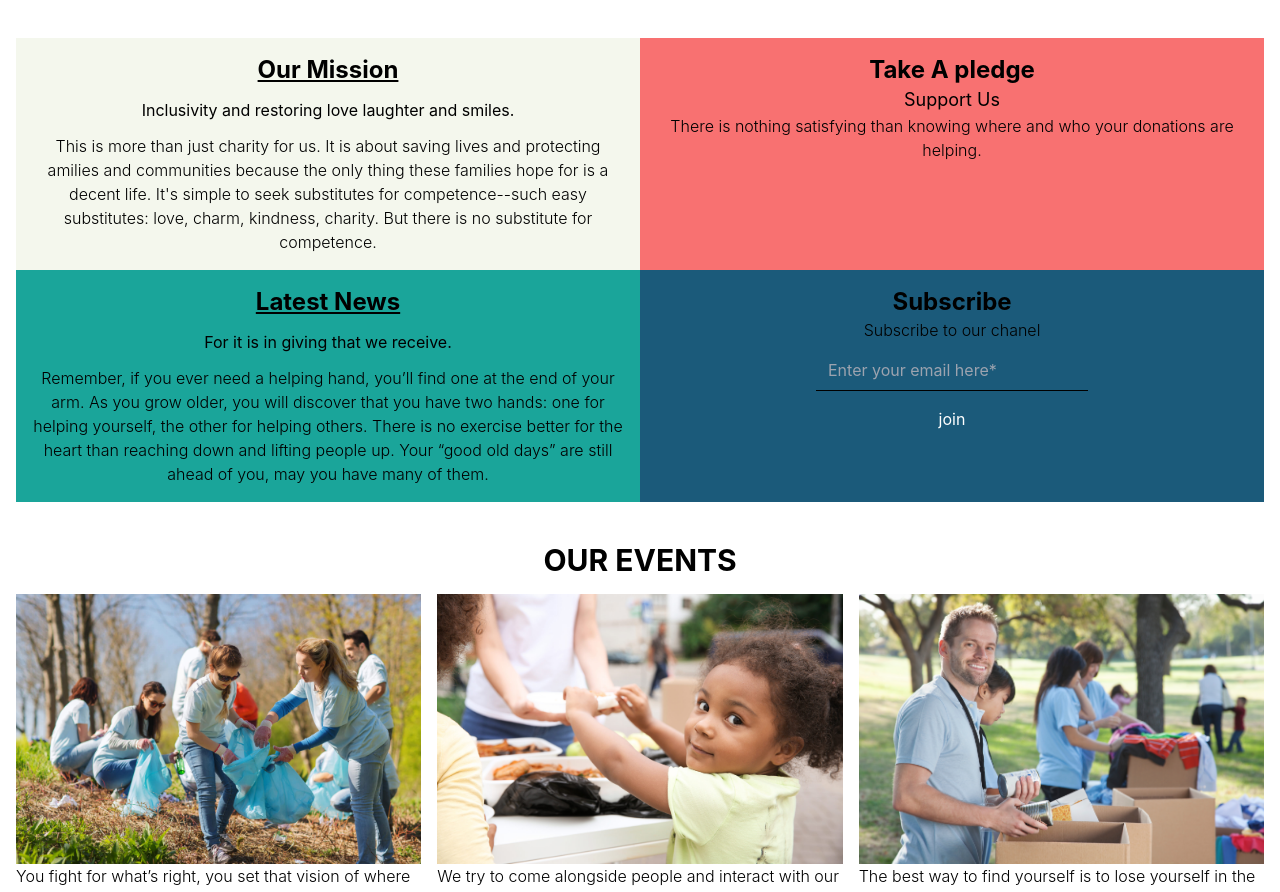
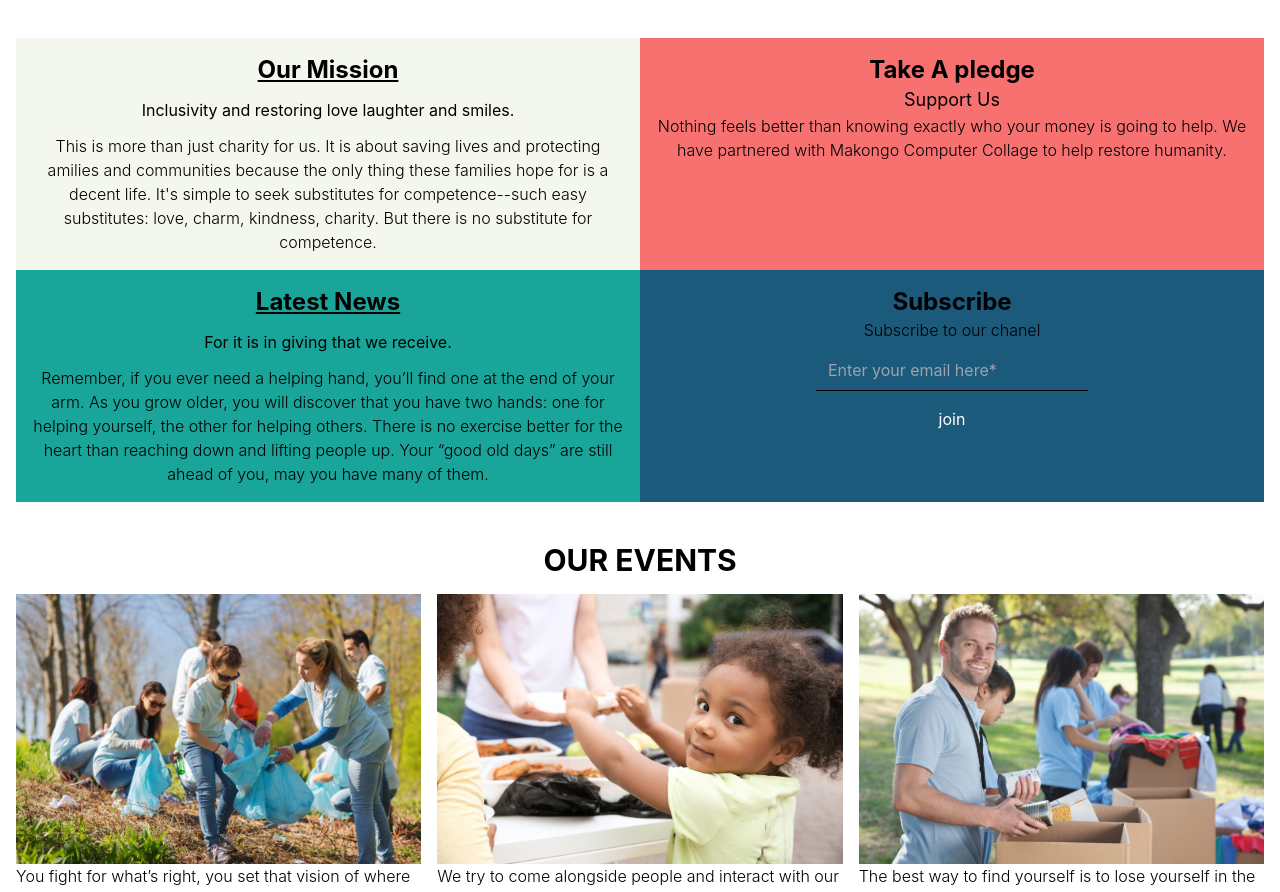
Before and after one commit to gregorymark254/mental-hub, a React (Create React App) app: page / in a window 1280 px wide. Shown: the part 850-1742 px from the top of the page. Built offline with nearby package versions, Linux system fonts and the light colour scheme.

Commit message:
Update Home.js

```diff
--- a/src/pages/Home.js
+++ b/src/pages/Home.js
@@ -34,7 +34,7 @@ const Home = () => {
                     <div className="w-full bg-red-400 p-4 text-center">
                         <h3>Take A pledge</h3>
                         <h4>Support Us</h4>
-                        <p>There is nothing satisfying than knowing where and who your donations are helping.</p>
+                        <p>Nothing feels better than knowing exactly who your money is going to help. We have partnered with Makongo Computer Collage to help restore humanity.</p>
                     </div>
                 </div>
                 <div className="md:flex">
```
